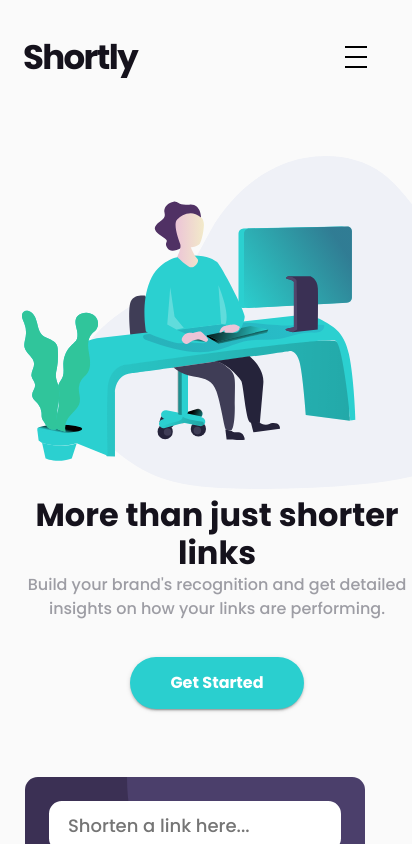
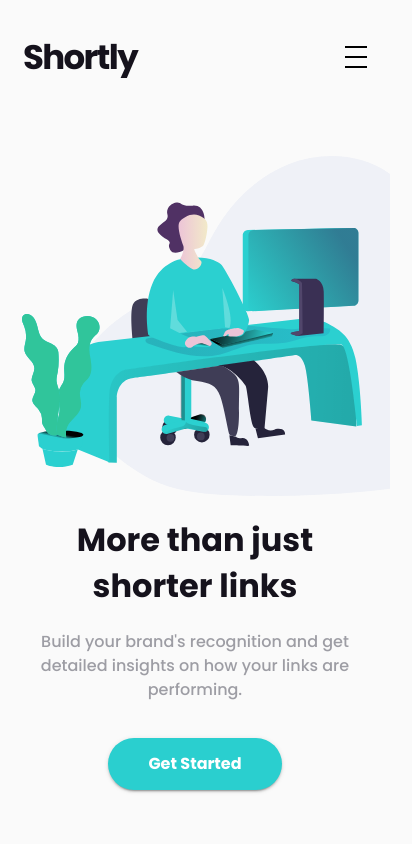
Before and after one commit to SimHoZebs/shortly-landing-page, a Next.js app: page / in a window 390 px wide. Shown: the top 844 px of the page, 412 px wide, since content can reach past the window. Built offline with nearby package versions, Linux system fonts and the light colour scheme.

Commit message:
Hero even more responsive

```diff
--- a/layout/Hero.tsx
+++ b/layout/Hero.tsx
@@ -2,14 +2,11 @@ import style from "../styles/css/hero.module.css";
 import React from "react";
 
 import { Typography, Button } from "@material-ui/core";
-import useStyles from "../styles/hero";
 
 function Hero() {
-  const classes = useStyles();
-
   return (
     <div className={style.hero}>
-      <div className={style.hero__imgContainer}>
+      <div className={style.hero__imgWrapper}>
         <img
           className={style.hero__img}
           src="/images/illustration-working.svg"
@@ -17,9 +14,7 @@ function Hero() {
         />
       </div>
       <div className={style.hero__text}>
-        <Typography classes={{ h2: classes.h2 }} variant="h2">
-          More than just shorter links
-        </Typography>
+        <h1 className={style.hero__title}> More than just shorter links</h1>
 
         <div className={style.hero__desc}>
           <Typography>
--- a/scss/hero.module.scss
+++ b/scss/hero.module.scss
@@ -1,8 +1,6 @@
 @use "variables" as var;
 
 .hero {
-  $heroItemWidth: 50vw;
-
   display: flex;
   align-items: center;
   flex-direction: row-reverse;
@@ -13,24 +11,26 @@
     padding-left: 1.375rem;
     padding-right: 1.375rem;
     display: block;
-    $heroItemWidth: 100vw;
-    flex-direction: initial;
     text-align: center;
   }
 
+  $heroItemWidth: 50vw;
   &__text {
-    padding-left: 10.625rem;
+    padding-left: 11.8%;
     width: $heroItemWidth;
     font-size: 32px;
 
     @media (max-width: var.$mediaShift) {
+      width: 100%;
       padding-left: 0;
     }
   }
 
   &__title {
+    font-size: 4rem;
+
     @media (max-width: var.$mediaShift) {
-      font-size: 32px;
+      font-size: 2rem;
     }
   }
 
@@ -43,9 +43,14 @@
     }
   }
 
-  &__imgContainer {
+  &__imgWrapper {
     width: $heroItemWidth;
     overflow: hidden;
+
+    @media (max-width: var.$mediaShift) {
+      width: calc(100% + 1.375rem);
+      height: 340px;
+    }
   }
 
   &__img {
@@ -53,7 +58,7 @@
     transform: translateX(6.5rem);
 
     @media (max-width: var.$mediaShift) {
-      width: 130%;
+      height: 100%;
       transform: translateX(0);
     }
   }
--- a/styles/css/hero.module.css
+++ b/styles/css/hero.module.css
@@ -10,23 +10,26 @@
     padding-left: 1.375rem;
     padding-right: 1.375rem;
     display: block;
-    flex-direction: initial;
     text-align: center;
   }
 }
 .hero__text {
-  padding-left: 10.625rem;
-  width: 100vw;
+  padding-left: 11.8%;
+  width: 50vw;
   font-size: 32px;
 }
 @media (max-width: 768px) {
   .hero__text {
+    width: 100%;
     padding-left: 0;
   }
 }
+.hero__title {
+  font-size: 4rem;
+}
 @media (max-width: 768px) {
   .hero__title {
-    font-size: 32px;
+    font-size: 2rem;
   }
 }
 .hero__desc {
@@ -38,9 +41,15 @@
     padding-right: 0;
   }
 }
-.hero__imgContainer {
-  width: 100vw;
+.hero__imgWrapper {
+  width: 50vw;
   overflow: hidden;
+}
+@media (max-width: 768px) {
+  .hero__imgWrapper {
+    width: calc(100% + 1.375rem);
+    height: 340px;
+  }
 }
 .hero__img {
   position: relative;
@@ -48,7 +57,7 @@
 }
 @media (max-width: 768px) {
   .hero__img {
-    width: 130%;
+    height: 100%;
     transform: translateX(0);
   }
 }
--- a/styles/hero.tsx
+++ /dev/null
@@ -1,10 +0,0 @@
-import { makeStyles } from "@material-ui/core/styles";
-const useStyles = makeStyles({
-  "@media (max-width: 768px)": {
-    h2: {
-      fontSize: "32px",
-    },
-  },
-});
-
-export default useStyles;
--- a/styles/theme.tsx
+++ b/styles/theme.tsx
@@ -4,10 +4,6 @@ import { createMuiTheme } from "@material-ui/core/styles";
 const theme = createMuiTheme({
   typography: {
     fontFamily: "'Poppins', sans-serif",
-    h2: {
-      fontSize: "4rem",
-      fontWeight: 700,
-    },
 
     h4: {
       letterSpacing: "-0.1rem",
```
Also changed, not shown: 1 other file (tests, documents, lock files or other folders).
